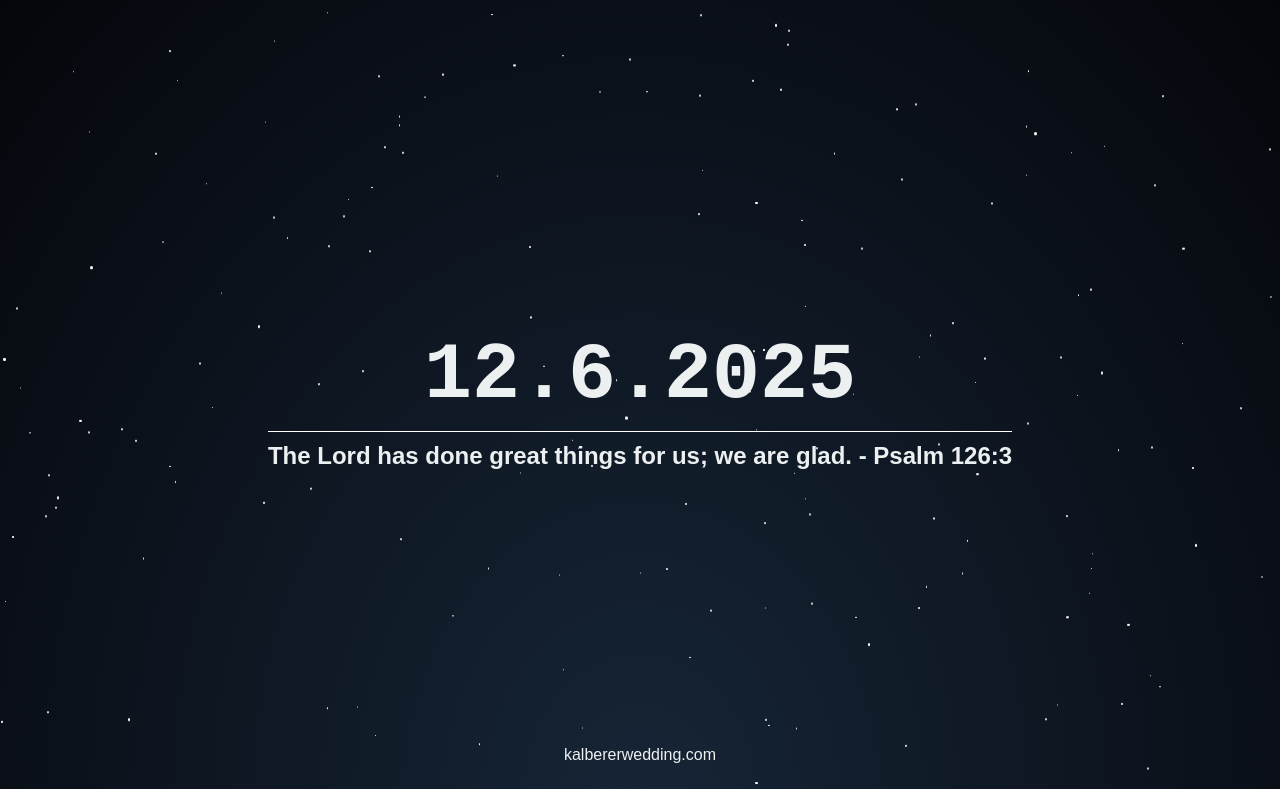
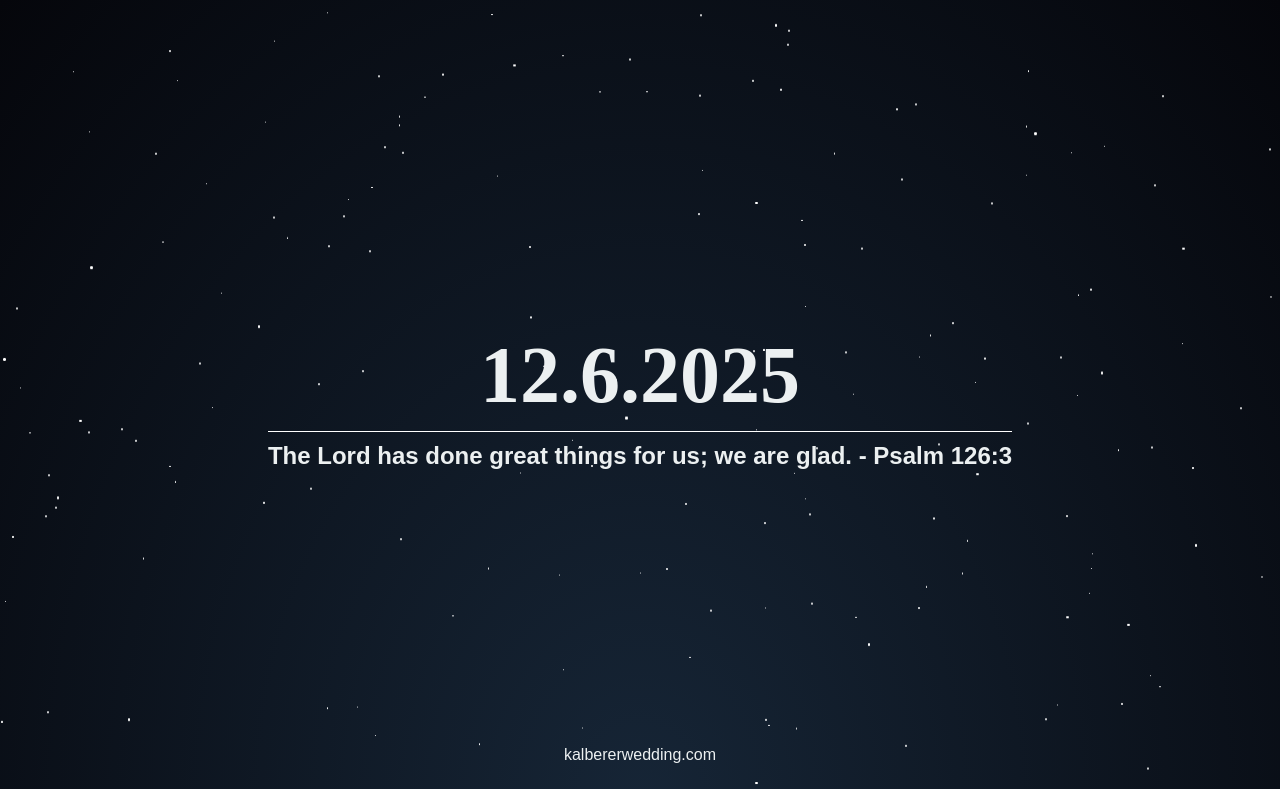
Before and after one commit to bkalberer/comingsoon, a plain HTML site: page index.html in a window 1280 px wide. Shown: the top 789 px of the page. Drawn offline with Linux system fonts and the light colour scheme; no server answers.

Commit message:
Update style.css

```diff
--- a/style.css
+++ b/style.css
@@ -31,7 +31,8 @@ main {
 }
 
 .title {
-	font-family: monospace;
+	font-family: TheSeasons;
+   	src: url("fonts/Fontspring-theseasons-bd.otf") format("opentype");
 	font-size: 5rem;
 	text-align: center;
 	animation: fadeIn 0.5s ease-in 0.2s;
```
